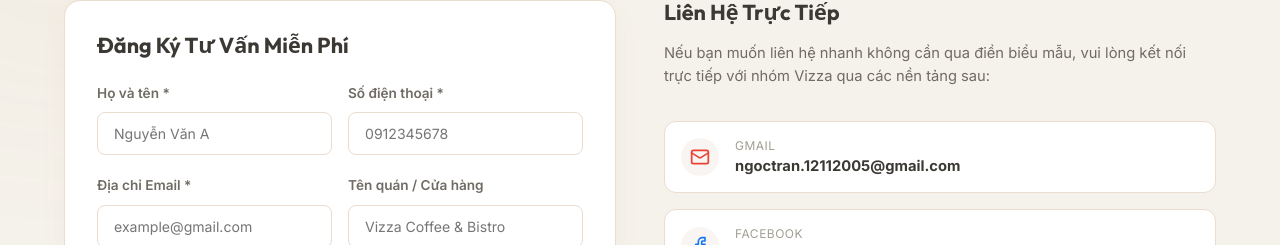
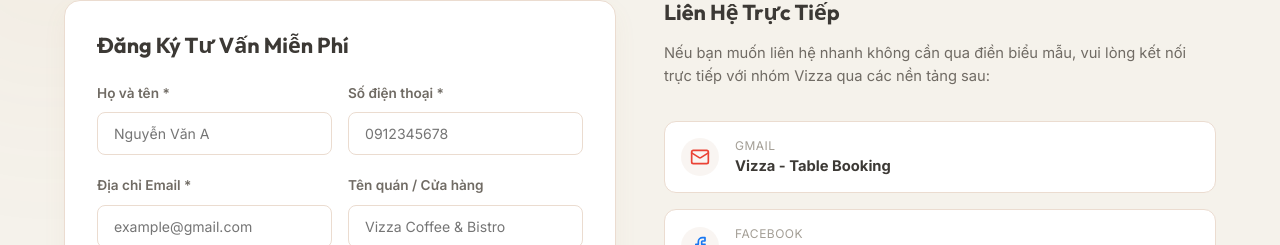
Before and after one commit to minhluan111/vizza, a React (Vite) app: page / in a window 1280 px wide. Shown: the part 7021-7266 px from the top of the page. Built offline with nearby package versions, Linux system fonts and the light colour scheme.

Commit message:
Update Contact.jsx

```diff
--- a/src/components/Contact.jsx
+++ b/src/components/Contact.jsx
@@ -31,7 +31,7 @@ export default function Contact() {
   const socialLinks = [
     {
       name: 'Gmail',
-      value: 'ngoctran.12112005@gmail.com',
+      value: 'Vizza - Table Booking',
       icon: <Mail size={20} />,
       href: 'mailto:ngoctran.12112005@gmail.com',
       color: '#ea4335',
```
